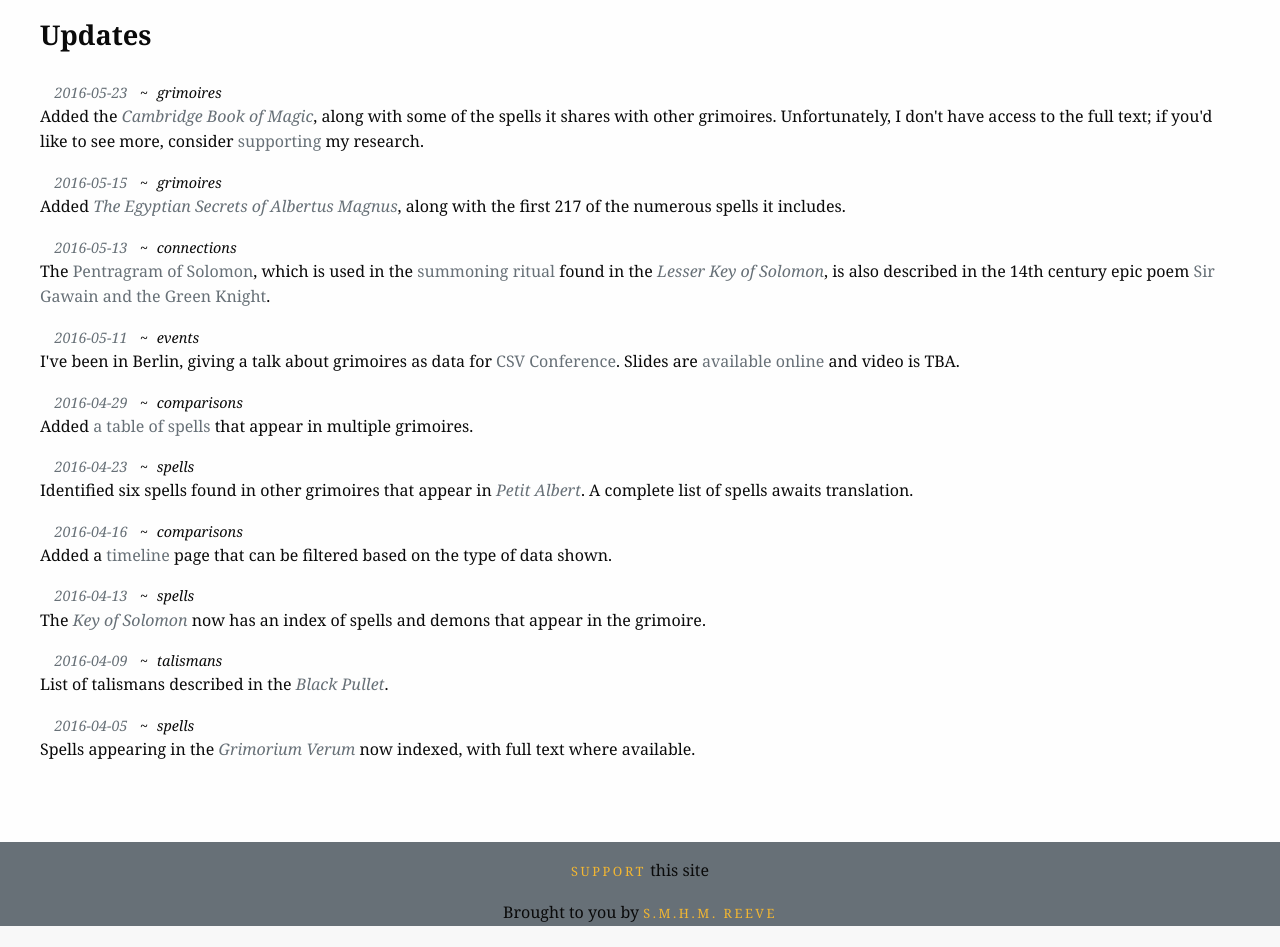
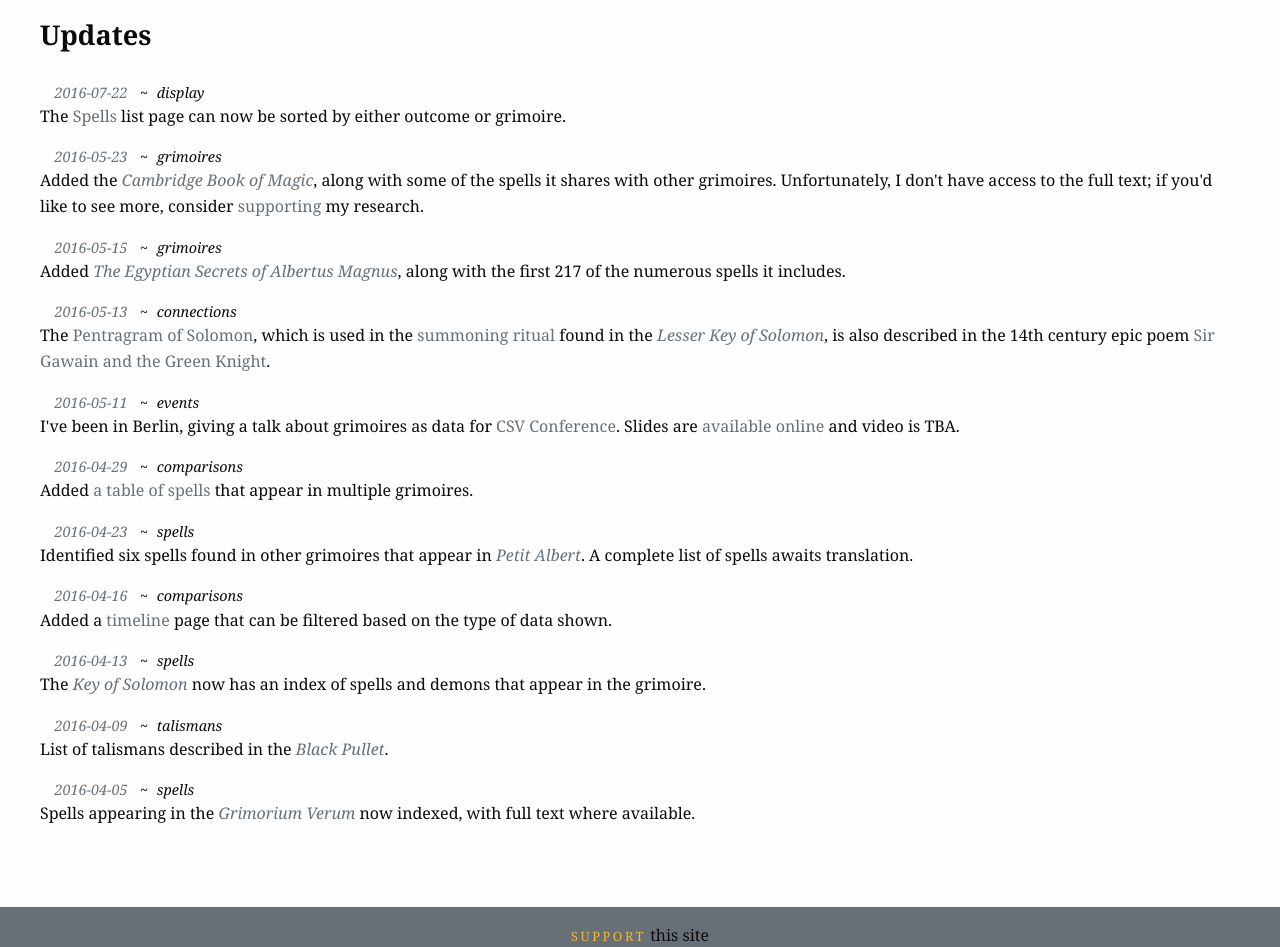
Before and after one commit to mouse-reeve/grimoire-site, a Flask app: template grimoire/templates/updates.html in a window 1280 px wide. Shown: the part 154-1101 px from the top of the page. Before the commit the page ends 1080 px from the top, so only its background shows below. Run offline with Flask 2, Linux system fonts and the light colour scheme; the template is opened without the code that fills it, so the values that code supplies are empty; some libraries are stand-ins or nearby versions; some web fonts are replaced.

Commit message:
Updates entry for spells page changes
Mostly just to acknowledge that I'm alive

```diff
--- a/grimoire/templates/updates-macro.html
+++ b/grimoire/templates/updates-macro.html
@@ -1,4 +1,8 @@
 {% macro update_content(show_all=False) %}
+
+    {% call update("2016-07-22", "display") %}
+    The <a href="/spell">Spells</a> list page can now be sorted by either outcome or grimoire.
+    {% endcall %}
 
     {% call update("2016-05-23", "grimoires") %}
     Added the <a href="/grimoire/cambridge-book-of-magic"><em>Cambridge Book of Magic</em></a>, along with some of the spells it shares with other grimoires. Unfortunately, I don't have access to the full text; if you'd like to see more, consider <a href="/support">supporting</a> my research.
@@ -8,13 +12,13 @@
     Added <a href="/grimoire/egyptian-secrets-of-albertus-magnus"><em>The Egyptian Secrets of Albertus Magnus</em></a>, along with the first 217 of the numerous spells it includes.
     {% endcall %}
 
+{% if show_all %}
     {% call update("2016-05-13", "connections") %}
     The <a href="/magic_object/pentagram-of-solomon">Pentragram of Solomon</a>, which is used in the <a href="/spell/goetia-summoning-ritual">summoning ritual</a>
     found in the <a href="/grimoire/lesser-key"><em>Lesser Key of Solomon</em></a>, is also described in the 14th century epic poem
     <a href="/book/sir-gawain-the-green-knight">Sir Gawain and the Green Knight</a>.
     {% endcall %}
 
-{% if show_all %}
     {% call update("2016-05-11", "events") %}
     I've been in Berlin, giving a talk about grimoires as data for <a href="http://csvconf.com/" target="_blank">CSV Conference</a>.
     Slides are <a href="https://www.mousereeve.com/static/csvconf-2016-grimoires.pdf" target="_blank">available online</a> and video is TBA.
```
